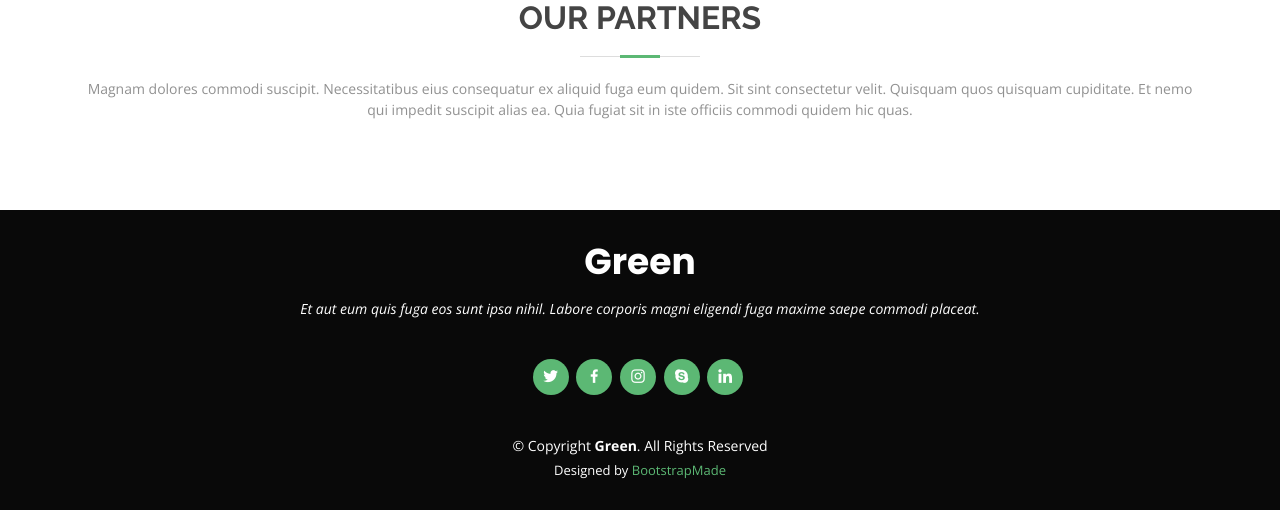
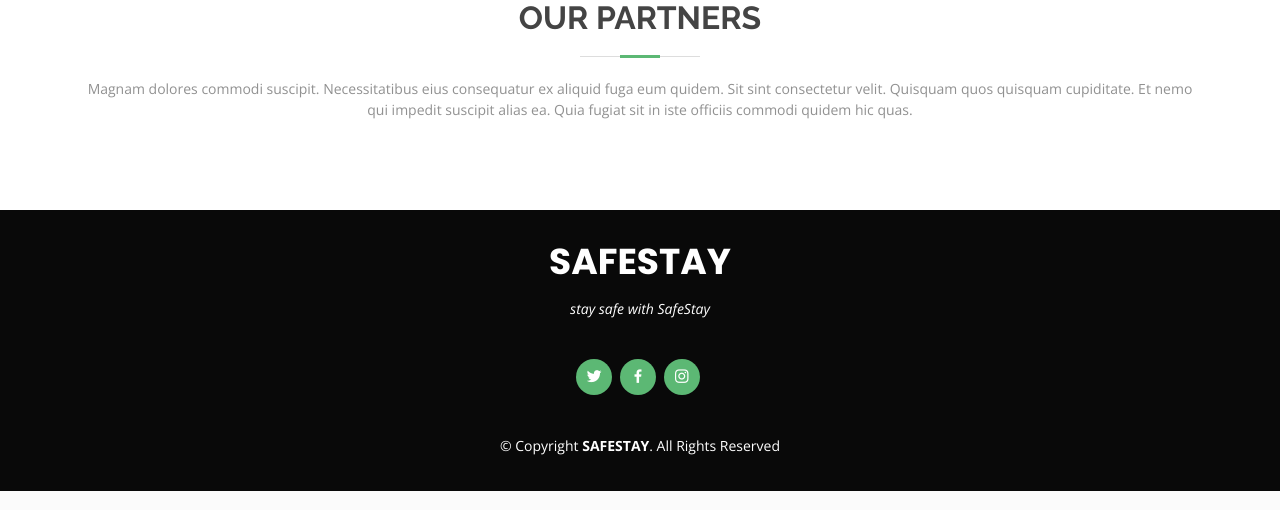
Before and after one commit to pbaldika/webpro-project, a PHP site: page /index.php in a window 1280 px wide. Shown: the part 2212-2722 px from the top of the page. Run offline with PHP 8.4, Linux system fonts and the light colour scheme.

Commit message:
Update footer.php

```diff
--- a/assets/includes/footer.php
+++ b/assets/includes/footer.php
@@ -2,24 +2,23 @@
     <!-- ======= Footer ======= -->
     <footer id="footer">
         <div class="container">
-        <h3>Green</h3>
-        <p>Et aut eum quis fuga eos sunt ipsa nihil. Labore corporis magni eligendi fuga maxime saepe commodi placeat.</p>
+        <h3>SAFESTAY</h3>
+        <p>stay safe with SafeStay</p>
         <div class="social-links">
-            <a href="#" class="twitter"><i class="bx bxl-twitter"></i></a>
-            <a href="#" class="facebook"><i class="bx bxl-facebook"></i></a>
-            <a href="#" class="instagram"><i class="bx bxl-instagram"></i></a>
-            <a href="#" class="google-plus"><i class="bx bxl-skype"></i></a>
-            <a href="#" class="linkedin"><i class="bx bxl-linkedin"></i></a>
+            <a href="https://twitter.com/traveloka" class="twitter"><i class="bx bxl-twitter"></i></a>
+            <a href="https://www.facebook.com/search/top?q=traveloka" class="facebook"><i class="bx bxl-facebook"></i></a>
+            <a href="https://www.instagram.com/traveloka/" class="instagram"><i class="bx bxl-instagram"></i></a>
+
         </div>
         <div class="copyright">
-            &copy; Copyright <strong><span>Green</span></strong>. All Rights Reserved
+            &copy; Copyright <strong><span>SAFESTAY</span></strong>. All Rights Reserved
         </div>
         <div class="credits">
             <!-- All the links in the footer should remain intact. -->
             <!-- You can delete the links only if you purchased the pro version. -->
             <!-- Licensing information: https://bootstrapmade.com/license/ -->
             <!-- Purchase the pro version with working PHP/AJAX contact form: https://bootstrapmade.com/green-free-one-page-bootstrap-template/ -->
-            Designed by <a href="https://bootstrapmade.com/">BootstrapMade</a>
+
         </div>
         </div>
     </footer><!-- End Footer -->
```
